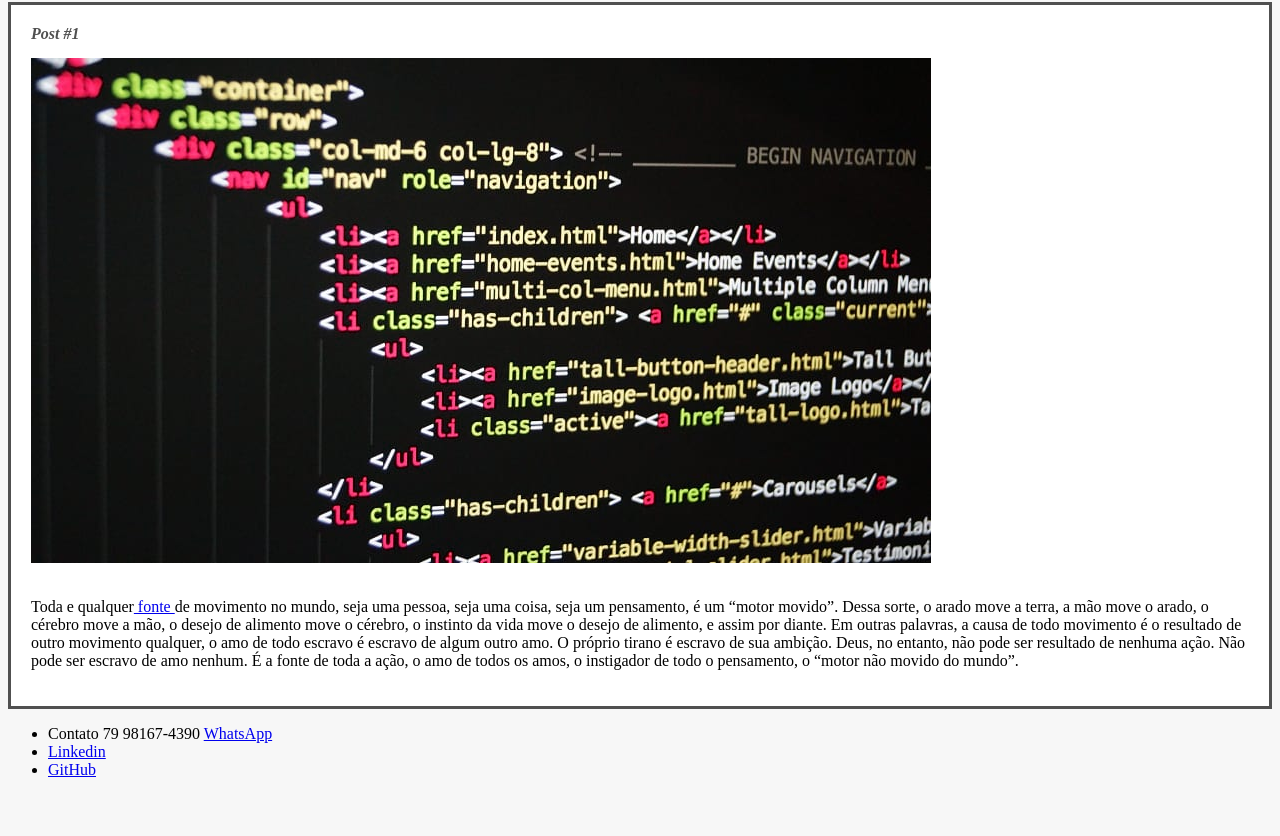
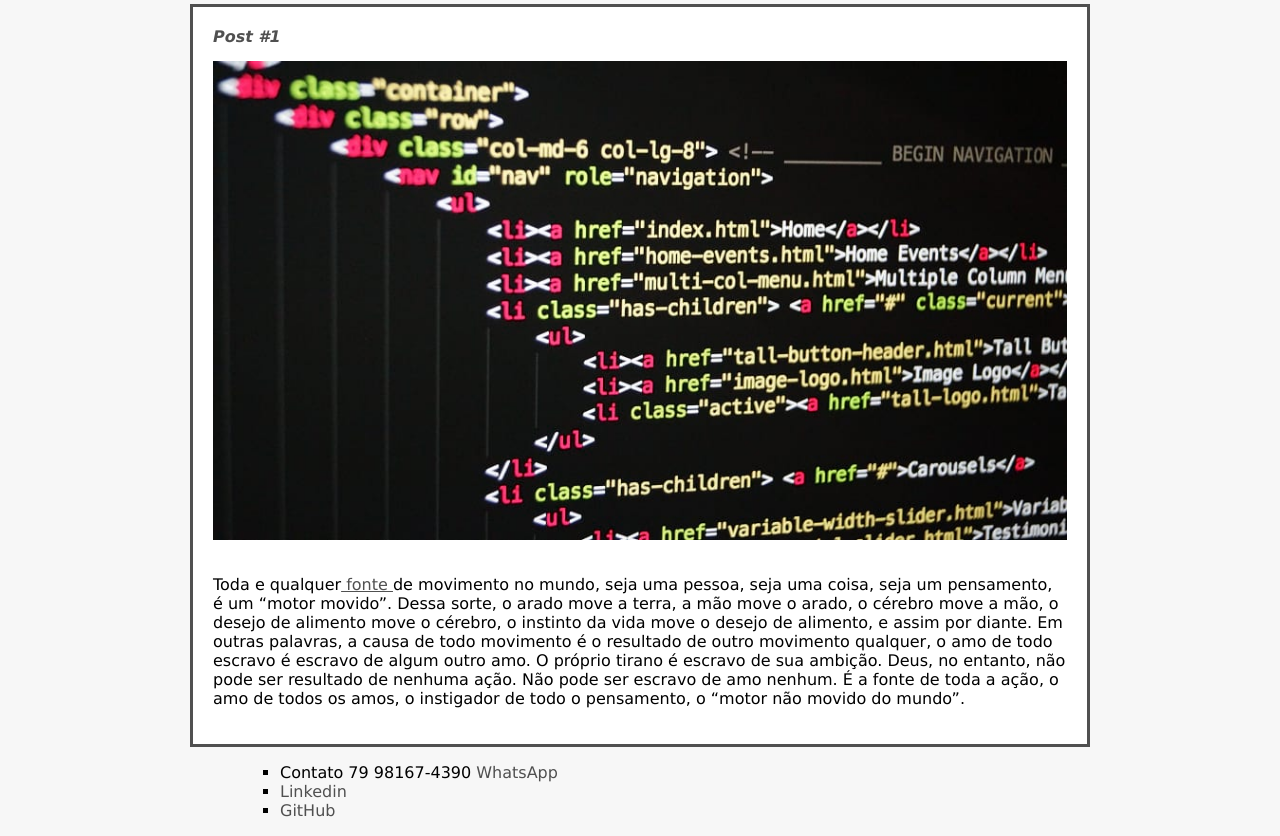
Before and after one commit to yurihpsap/HTML5, a plain HTML site: page index.html in a window 1280 px wide. Shown: the part 299-1135 px from the top of the page. Before the commit the page ends 1094 px from the top, so only its background shows below. Drawn offline with Linux system fonts and the light colour scheme.

Commit message:
inserindo estilos a minha pagina

```diff
--- a/index.html
+++ b/index.html
@@ -32,7 +32,7 @@ amos, o instigador de todo o pensamento, o “motor não movido do mundo”.
             </article>
         </section>
         <footer>
-            <ul>
+            <ul class="contact_list">
                 <li>
                     Contato 79 98167-4390 <a href="https://contate.me/yuriln" target="_blank">WhatsApp</a>
                 </li>
--- a/style.css
+++ b/style.css
@@ -1,5 +1,8 @@
 body{
     background: #f7f7f7;
+    font-family: Verdana;
+    max-width: 900px;
+    margin: auto;
 
 }
 
@@ -8,6 +11,16 @@ body{
 }
 
 #title, .subtitle, .post_title{
+    color: #505050;
+}
+
+title {
+    font-size: 40px;
+    text-transform: uppercase;
+}
+
+a {
+    text-decoration: underline ;
     color: #505050;
 }
 
@@ -29,8 +42,20 @@ body{
 .post_content{
     margin: 0;
     margin-bottom: 15px;
+    text-transform: capitalize;
+    text-align: justify;
 }
 
 .post_image{
+    width: 100%;
     margin-bottom: 15px;
 }
+
+.contact_list {
+    list-style-type: square;
+    margin-left: 50px;
+}
+
+.contact_list li a {
+    text-decoration: none;
+}
```
